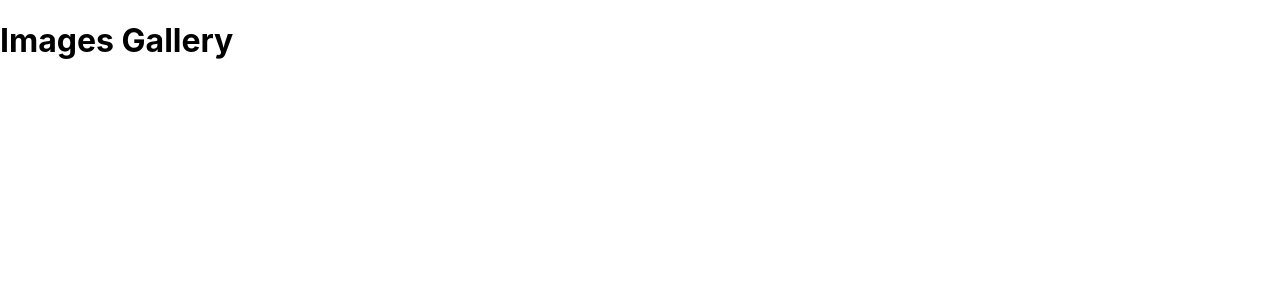
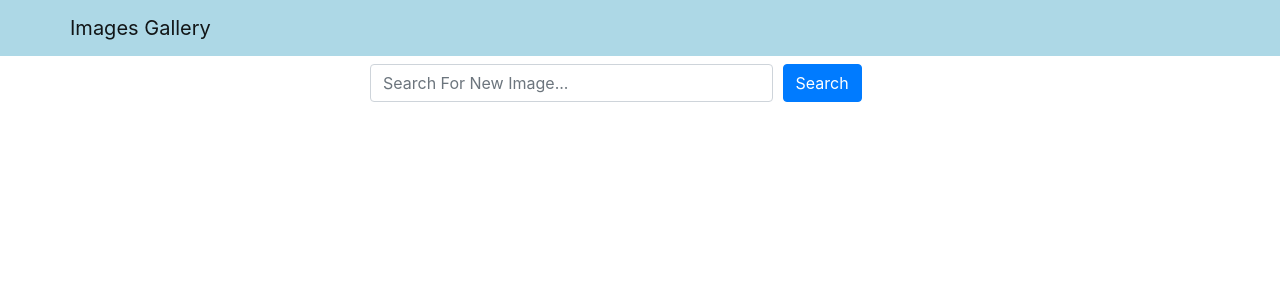
Before and after one commit to rrmavani/images-gallery, a React (Create React App) app in the folder frontend/: page / in a window 1280 px wide. Shown: the top 300 px of the page. Built offline with nearby package versions, Linux system fonts and the light colour scheme.

Commit message:
Controlled Search Component

```diff
--- a/frontend/package.json
+++ b/frontend/package.json
@@ -6,7 +6,9 @@
     "@testing-library/jest-dom": "^5.16.5",
     "@testing-library/react": "^13.4.0",
     "@testing-library/user-event": "^13.5.0",
+    "bootstrap": "^4.5.3",
     "react": "^18.2.0",
+    "react-bootstrap": "^1.4.0",
     "react-dom": "^18.2.0",
     "react-scripts": "5.0.1",
     "web-vitals": "^2.1.4"
--- a/frontend/src/App.js
+++ b/frontend/src/App.js
@@ -1,7 +1,20 @@
+import { useState } from 'react';
+import 'bootstrap/dist/css/bootstrap.min.css';
+import Header from './components/Header';
+import Search from './components/Search';
+
 function App() {
+  const [word, setWord] = useState('');
+
+  const handleSearchSubmit = (e) => {
+    e.preventDefault();
+    console.log(word);
+  }
+
   return (
     <div className="App">
-      <h1>Images Gallery</h1>
+      <Header title="Images Gallery"/>
+      <Search word={word} setWord={setWord} handleSubmit={handleSearchSubmit}/>
     </div>
   );
 }
--- /dev/null
+++ b/frontend/src/components/Header.js
@@ -0,0 +1,19 @@
+import React from 'react';
+import Container from 'react-bootstrap/Container';
+import Navbar from 'react-bootstrap/Navbar';
+
+const navbarStyle = {
+    backgroundColor: 'lightblue'
+}
+
+const Header = ({ title }) => {
+    return(
+        <Navbar style={ navbarStyle } variant="light">
+            <Container>
+                <Navbar.Brand href="/">{ title }</Navbar.Brand>
+            </Container>
+        </Navbar>
+    );
+}
+
+export default Header
--- /dev/null
+++ b/frontend/src/components/Search.js
@@ -0,0 +1,30 @@
+import React from "react";
+import { Container, Row, Col, Form, Button } from "react-bootstrap";
+
+const Search = ({ word, setWord, handleSubmit }) => {
+  return (
+    <Container className="mt-2">
+      <Row className="justify-content-center">
+        <Col xs={12} md={8} lg={6}>
+          <Form onSubmit={handleSubmit}>
+            <Form.Row>
+              <Col xs={9}>
+                <Form.Control
+                  type="text"
+                  value={word}
+                  onChange={(e)=>setWord(e.target.value)}
+                  placeholder="Search For New Image..."
+                />
+              </Col>
+              <Col>
+                <Button variant="primary" type="submit">Search</Button>
+              </Col>
+            </Form.Row>
+          </Form>
+        </Col>
+      </Row>
+    </Container>
+  );
+};
+
+export default Search;
```
Also changed, not shown: 1 other file (tests, documents, lock files or other folders).
